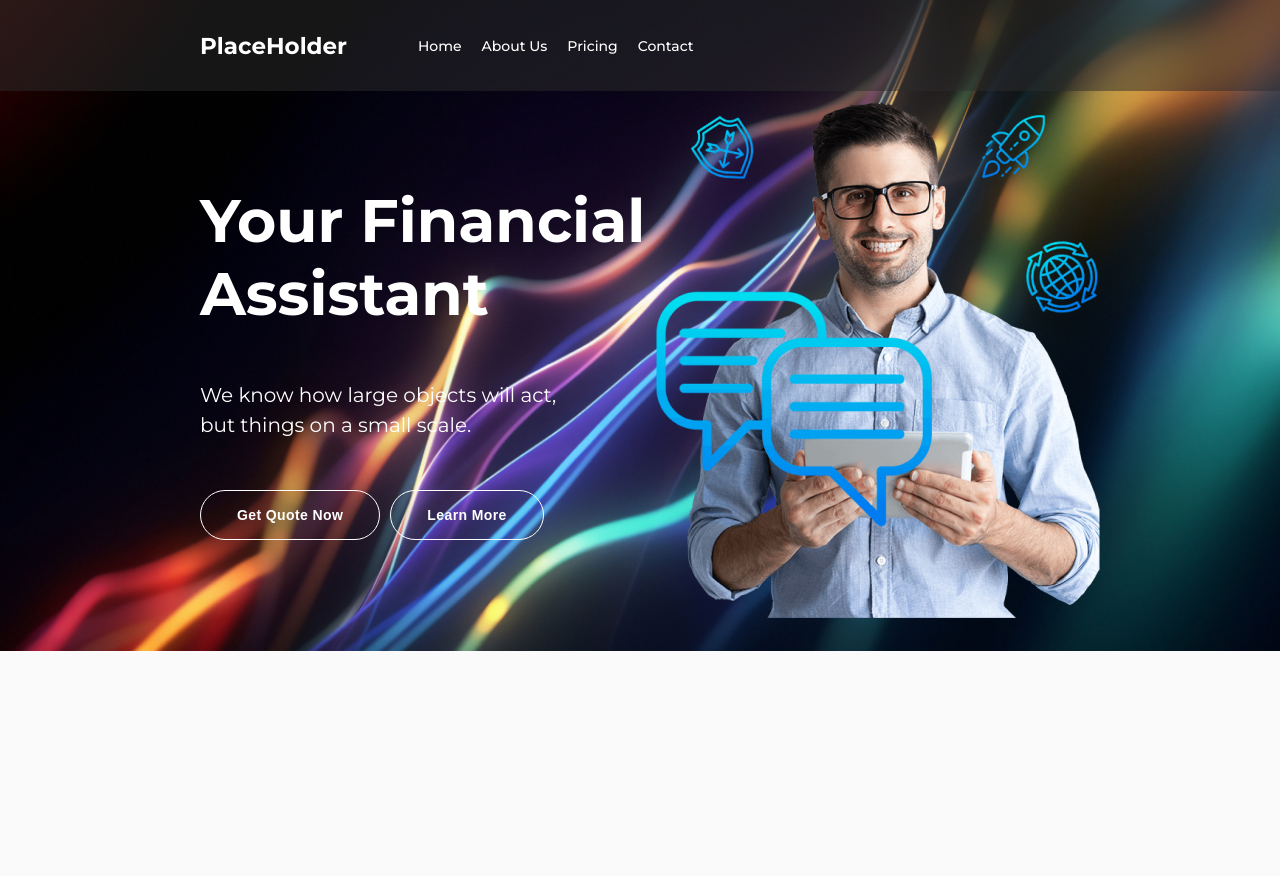
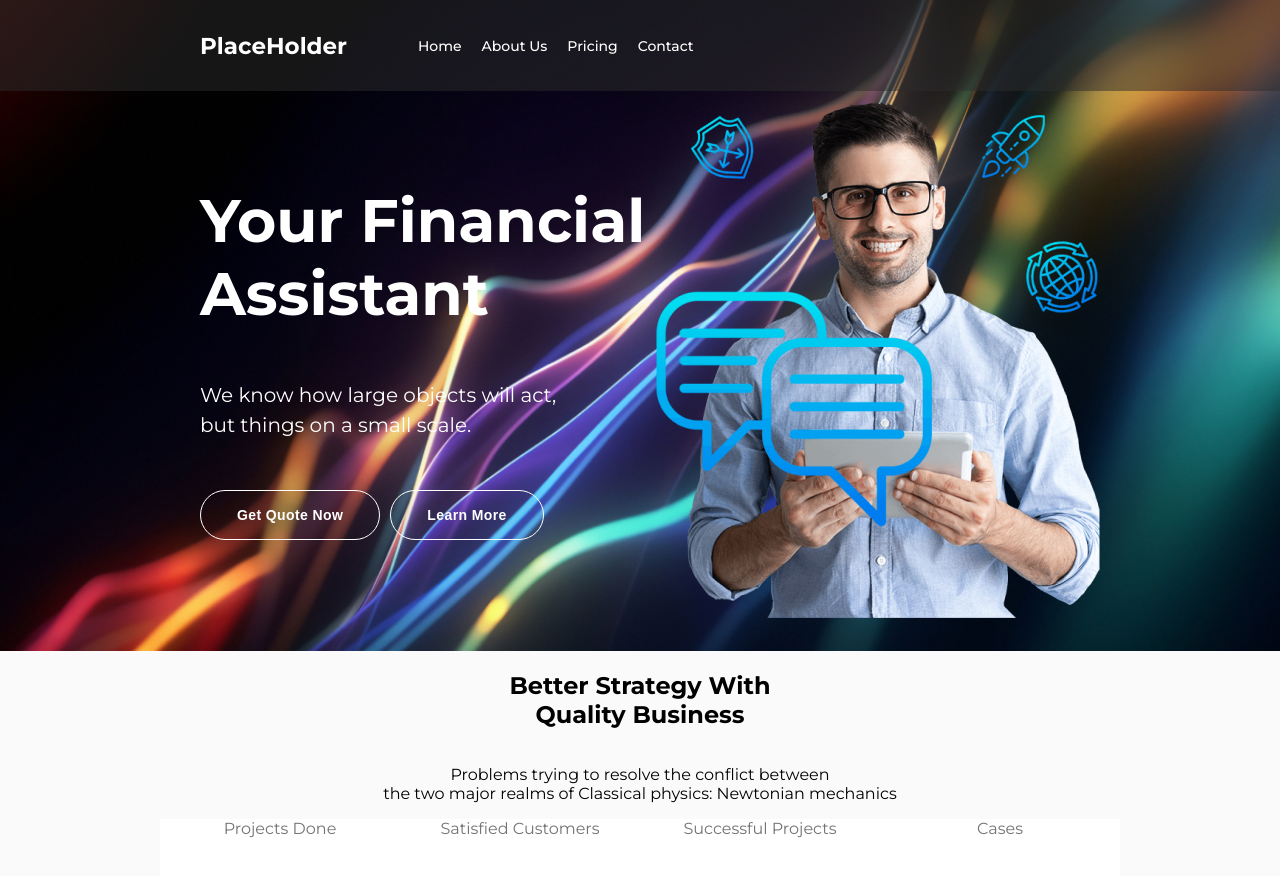
Before and after one commit to mikee210521/my-project, a Next.js app: page / in a window 1280 px wide. Shown: the top 876 px of the page. Before the commit the page ends 800 px from the top, so only its background shows below. Built offline with nearby package versions, Linux system fonts and the light colour scheme.

Commit message:
added, text of cards

```diff
--- a/src/app/page.js
+++ b/src/app/page.js
@@ -1,6 +1,7 @@
 import styles from "./page.module.css";
 import NavigationBar from "@/components/navigationBar/NavigationBar";
 import Presentation from "@/components/presentation/Presentation";
+import InfoHome from "@/components/infoHome/InfoHome";
 
 
 export default function Home() {
@@ -13,7 +14,9 @@ export default function Home() {
          </div>
      </header>
       <section>
-
+          <div>
+              <InfoHome/>
+          </div>
       </section>
       <footer>
 
--- /dev/null
+++ b/src/components/infoHome/InfoHome.js
@@ -0,0 +1,12 @@
+import Projects from "@/components/infoHome/Projects";
+import styles from "./infohome.module.css"
+
+export default function InfoHome() {
+    return(
+        <div className={styles.info_container}>
+            <h1>Better Strategy With <br/> Quality Business</h1>
+            <p>Problems trying to resolve the conflict between <br/> the two major realms of Classical physics: Newtonian mechanics </p>
+            <Projects/>
+        </div>
+    )
+}
--- /dev/null
+++ b/src/components/infoHome/Projects.js
@@ -0,0 +1,12 @@
+import styles from "./infohome.module.css"
+
+export default function Projects() {
+    return(
+        <div className={styles.projects}>
+            <div className={styles.txt_container}>Projects Done</div>
+            <div className={styles.txt_container}>Satisfied Customers</div>
+            <div className={styles.txt_container}>Successful Projects</div>
+            <div className={styles.txt_container}>Cases</div>
+        </div>
+    )
+}
--- /dev/null
+++ b/src/components/infoHome/infohome.module.css
@@ -0,0 +1,24 @@
+/*info home*/
+.info_container{
+    display: flex;
+    flex-direction: column;
+    align-items: center;
+    justify-content: center;
+    text-align: center;
+}
+
+
+
+
+/*cards design*/
+.projects{
+    display: flex;
+    flex-direction: row;
+}
+
+.txt_container{
+    width: 240px;
+    height: 200px;
+    background-color: #FFFFFF;
+    color: #737373;
+}
```
